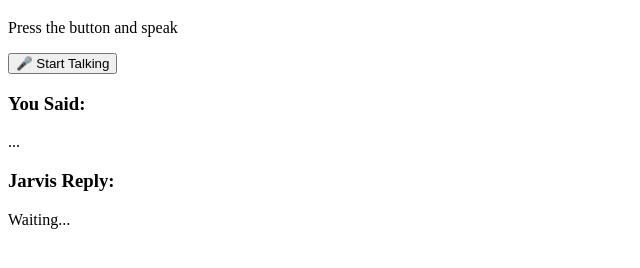
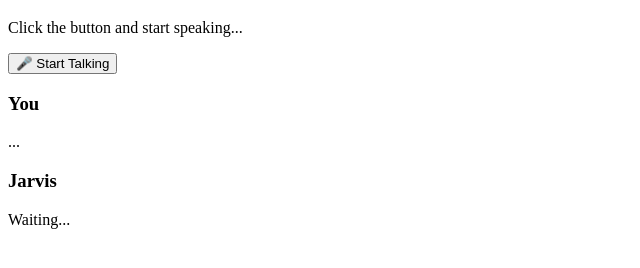
Before and after one commit to sujit7439kumar-coder/jarvis-ai, a website: page index.html in a window 1280 px wide. Shown: the part 62-330 px from the top of the page, without its empty margins (0-640 px from the left). Drawn offline with Linux system fonts and the light colour scheme.

Commit message:
Update index.html

```diff
--- a/index.html
+++ b/index.html
@@ -9,18 +9,31 @@
 <body>
 
 <div class="container">
+
   <h1>🤖 JARVIS AI</h1>
-    <p>Press the button and speak</p>
+
+  <p class="status" id="status">
+    Click the button and start speaking...
+  </p>
 
   <button id="start-btn">
     🎤 Start Talking
   </button>
 
-    <h3>You Said:</h3>
+  <div class="chat-box">
+
+    <div class="user-box">
+      <h3>You</h3>
       <p id="user-text">...</p>
+    </div>
 
-    <h3>Jarvis Reply:</h3>
+    <div class="ai-box">
+      <h3>Jarvis</h3>
       <p id="ai-text">Waiting...</p>
+    </div>
+
+  </div>
+
 </div>
 
 <script src="script.js"></script>
```
Lines whose indentation alone changed are shown as unchanged.
